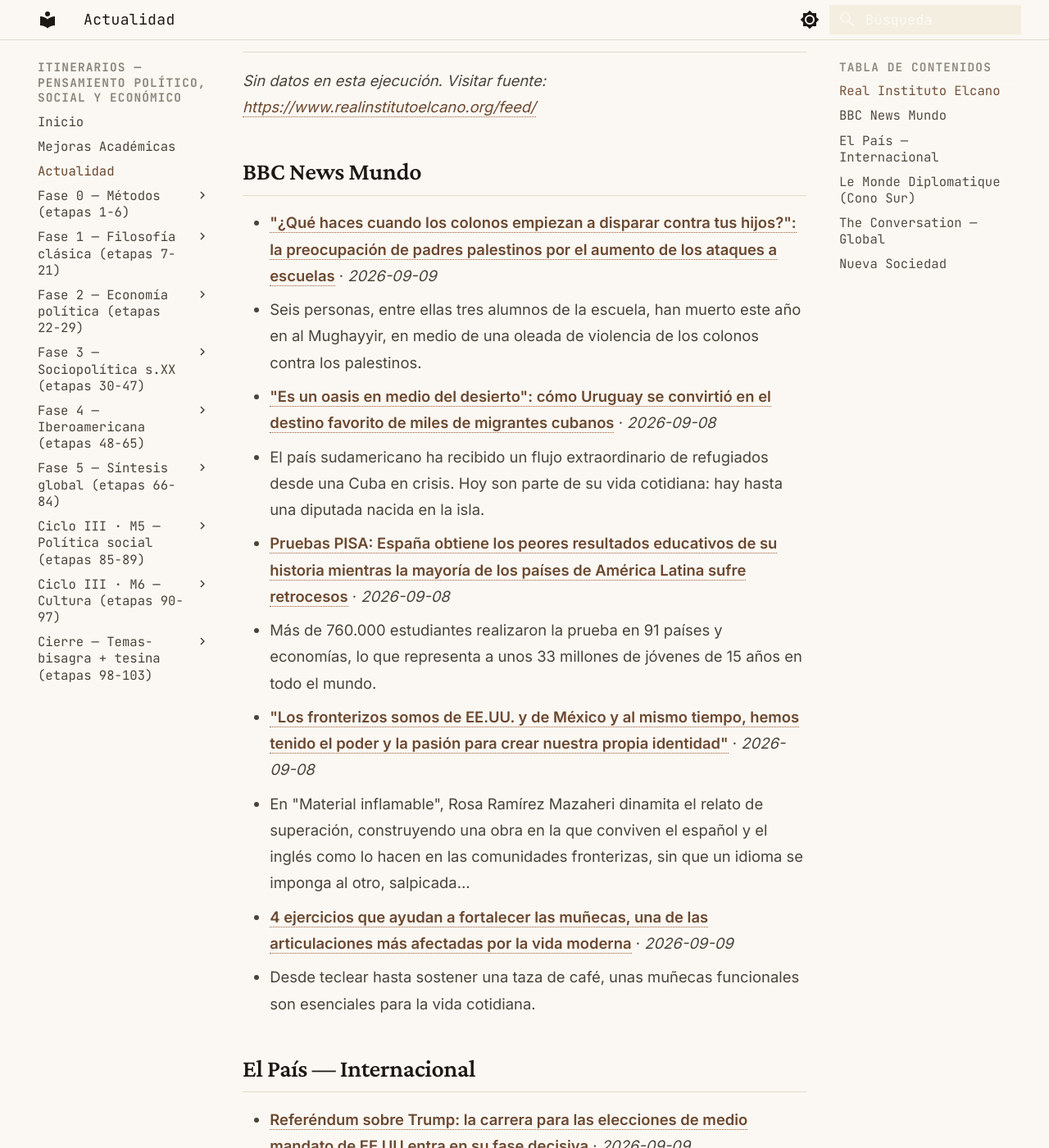
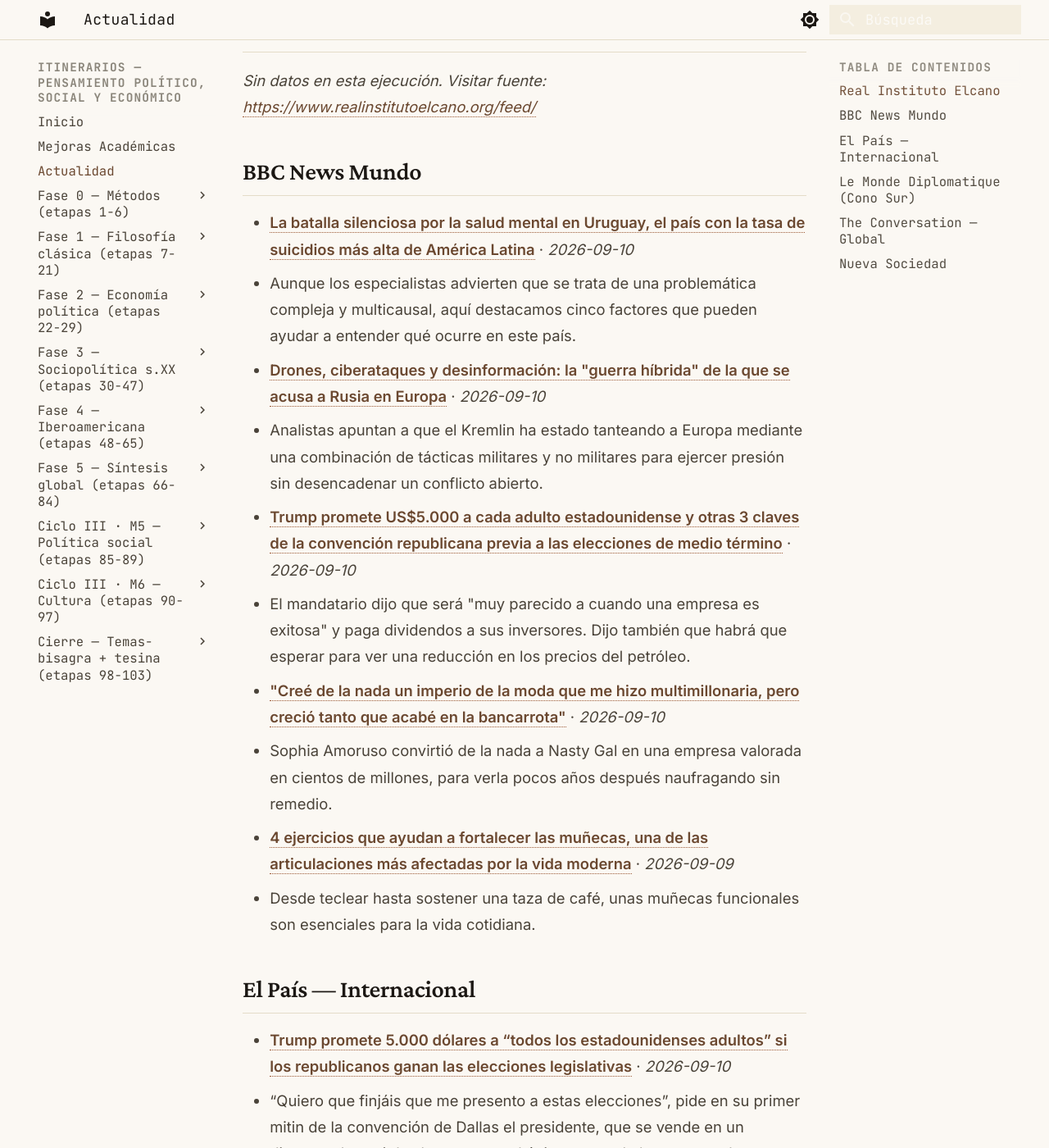
Before and after one commit to MrSpagVi/Curso, an MkDocs documentation site: the page built from docs/actualidad.md, in a window 1280 px wide and 1400 px high, scrolled down 643 px. Shown: the whole window at 82% size. Built offline with MkDocs 1.6.1 and Material for MkDocs 9.7.7, drawn with Linux system fonts in a browser that asks for light colours; some of the changed text lies outside the part shown.

Commit message:
auto: actualidad 2026-09-10

```diff
--- a/docs/actualidad.md
+++ b/docs/actualidad.md
@@ -6,7 +6,7 @@ title: Actualidad
 
 Últimos titulares de fuentes que dictan agenda en ciencia política y geopolítica. Actualizado automáticamente cada día (vía GitHub Actions).
 
-_Última actualización: 2026-09-09 10:28 UTC_
+_Última actualización: 2026-09-10 10:18 UTC_
 
 !!! tip "Ritual mensual — #actualidad"
     El último sábado de cada mes: agarrá **un** titular de los de abajo y escribí **300 palabras** aplicándole **2 autores** del último mes que leíste. ¿Qué diría cada uno? ¿En qué chocan? No resumas la noticia — usala como caso para pensar con las herramientas que venís construyendo. Guardá el texto con el tag `#actualidad` en tu sistema de notas. Esto convierte la teoría en criterio sobre la coyuntura: el objetivo del plan no es citar a Maquiavelo, es leer el presente con él.
@@ -17,29 +17,29 @@ _Sin datos en esta ejecución. Visitar fuente: [https://www.realinstitutoelcano.
 
 ## BBC News Mundo
 
-- **["¿Qué haces cuando los colonos empiezan a disparar contra tus hijos?": la preocupación de padres palestinos por el aumento de los ataques a escuelas](https://www.bbc.com/mundo/articles/c07ld7zd092o?at_medium=RSS&at_campaign=rss)** · *2026-09-09*
-  - Seis personas, entre ellas tres alumnos de la escuela, han muerto este año en al Mughayyir, en medio de una oleada de violencia de los colonos contra los palestinos.
-- **["Es un oasis en medio del desierto": cómo Uruguay se convirtió en el destino favorito de miles de migrantes cubanos](https://www.bbc.com/mundo/articles/c1j4xx7ld29o?at_medium=RSS&at_campaign=rss)** · *2026-09-08*
-  - El país sudamericano ha recibido un flujo extraordinario de refugiados desde una Cuba en crisis. Hoy son parte de su vida cotidiana: hay hasta una diputada nacida en la isla.
-- **[Pruebas PISA: España obtiene los peores resultados educativos de su historia mientras la mayoría de los países de América Latina sufre retrocesos](https://www.bbc.com/mundo/articles/c1kx8d94422o?at_medium=RSS&at_campaign=rss)** · *2026-09-08*
-  - Más de 760.000 estudiantes realizaron la prueba en 91 países y economías, lo que representa a unos 33 millones de jóvenes de 15 años en todo el mundo.
-- **["Los fronterizos somos de EE.UU. y de México y al mismo tiempo, hemos tenido el poder y la pasión para crear nuestra propia identidad"](https://www.bbc.com/mundo/articles/c86nxy3258yo?at_medium=RSS&at_campaign=rss)** · *2026-09-08*
-  - En "Material inflamable", Rosa Ramírez Mazaheri dinamita el relato de superación, construyendo una obra en la que conviven el español y el inglés como lo hacen en las comunidades fronterizas, sin que un idioma se imponga al otro, salpicada…
+- **[La batalla silenciosa por la salud mental en Uruguay, el país con la tasa de suicidios más alta de América Latina](https://www.bbc.com/mundo/articles/c980ndj537eo?at_medium=RSS&at_campaign=rss)** · *2026-09-10*
+  - Aunque los especialistas advierten que se trata de una problemática compleja y multicausal, aquí destacamos cinco factores que pueden ayudar a entender qué ocurre en este país.
+- **[Drones, ciberataques y desinformación: la "guerra híbrida" de la que se acusa a Rusia en Europa](https://www.bbc.com/mundo/articles/c5yw3wqw35no?at_medium=RSS&at_campaign=rss)** · *2026-09-10*
+  - Analistas apuntan a que el Kremlin ha estado tanteando a Europa mediante una combinación de tácticas militares y no militares para ejercer presión sin desencadenar un conflicto abierto.
+- **[Trump promete US$5.000 a cada adulto estadounidense y otras 3 claves de la convención republicana previa a las elecciones de medio término](https://www.bbc.com/mundo/articles/cj06y0qm11lo?at_medium=RSS&at_campaign=rss)** · *2026-09-10*
+  - El mandatario dijo que será "muy parecido a cuando una empresa es exitosa" y paga dividendos a sus inversores. Dijo también que habrá que esperar para ver una reducción en los precios del petróleo.
+- **["Creé de la nada un imperio de la moda que me hizo multimillonaria, pero creció tanto que acabé en la bancarrota"](https://www.bbc.com/mundo/articles/cx2z7krr2pgo?at_medium=RSS&at_campaign=rss)** · *2026-09-10*
+  - Sophia Amoruso convirtió de la nada a Nasty Gal en una empresa valorada en cientos de millones, para verla pocos años después naufragando sin remedio.
 - **[4 ejercicios que ayudan a fortalecer las muñecas, una de las articulaciones más afectadas por la vida moderna](https://www.bbc.com/mundo/articles/cn8m1erdd5do?at_medium=RSS&at_campaign=rss)** · *2026-09-09*
   - Desde teclear hasta sostener una taza de café, unas muñecas funcionales son esenciales para la vida cotidiana.
 
 ## El País — Internacional
 
-- **[Referéndum sobre Trump: la carrera para las elecciones de medio mandato de EE UU entra en su fase decisiva](https://elpais.com/us/2026-09-09/referendum-sobre-trump-las-midterms-de-ee-uu-entran-en-su-fase-decisiva.html)** · *2026-09-09*
-  - Los demócratas cuentan con ventaja en las encuestas de cara a las ‘midterms’ de noviembre, ante el descontento de los votantes por los altos precios y la guerra contra Irán
-- **[Bienvenidos a la ‘Trump-a-palooza’, la insólita convención con la que los republicanos tratan de salvar las elecciones legislativas de noviembre](https://elpais.com/us/2026-09-09/bienvenidos-a-la-trump-a-palooza-la-insolita-convencion-con-la-que-los-republicanos-tratan-de-salvar-las-elecciones-legislativas-de-noviembre.html)** · *2026-09-09*
-  - Decenas de candidatos de distritos reñidos se saltan el cónclave MAGA, convocado a mayor gloria de Trump, por miedo a la influencia tóxica del presidente
-- **[La extrema derecha alemana siente el viento a favor para ganar las próximas elecciones regionales](https://elpais.com/internacional/2026-09-09/la-extrema-derecha-alemana-siente-el-viento-a-favor-para-ganar-las-proximas-elecciones-regionales.html)** · *2026-09-09*
-  - Los grandes partidos se preparan para nuevas sacudidas en Mecklemburgo-Pomerania y Berlín mientras aumenta la presión para que dimita Merz
-- **[Lo que ocurre cuando se deja crecer a la bestia](https://elpais.com/internacional/2026-09-08/lo-que-ocurre-cuando-se-deja-crecer-a-la-bestia.html)** · *2026-09-08*
-  - Cerrar los ojos ante el racismo y los discursos del odio tiene consecuencias
-- **[Los fracasos que nutren a la ultraderecha](https://elpais.com/opinion/2026-09-08/los-fracasos-que-nutren-a-la-ultraderecha.html)** · *2026-09-08*
-  - Conservadores y socialdemócratas han permitido con sus fallos o su pasividad a alimentar al extremismo populista
+- **[Trump promete 5.000 dólares a “todos los estadounidenses adultos” si los republicanos ganan las elecciones legislativas](https://elpais.com/us/2026-09-10/trump-promete-en-el-trump-a-palooza-un-bono-de-5000-dolares-si-los-republicanos-ganan-las-midterms.html)** · *2026-09-10*
+  - “Quiero que finjáis que me presento a estas elecciones”, pide en su primer mitin de la convención de Dallas el presidente, que se vende en un discurso de casi dos horas como el único capaz de hacer ganar los comicios a su partido
+- **[Gorras rojas, fervor MAGA y un senador demócrata en la convención con la que Trump quiere salvar las ‘midterms’](https://elpais.com/us/2026-09-10/gorras-rojas-fervor-maga-y-un-senador-democrata-en-la-convencion-con-la-que-trump-quiere-salvar-las-midterms.html)** · *2026-09-10*
+  - Los republicanos se citan en Dallas en un cónclave deslucido que decenas de candidatos han decidido saltarse por la impopularidad del presidente. John Fetterman, del partido rival, interviene por sorpresa
+- **[¿Qué hace de AfD una amenaza para la democracia en Alemania?](https://elpais.com/internacional/2026-09-10/que-hace-de-afd-una-amenaza-para-la-democracia-en-alemania.html)** · *2026-09-10*
+  - Partidos, instituciones y ONG advierten que el partido de extrema derecha busca subvertir el orden constitucional con medidas xenófobas y ultranacionalistas
+- **[La guerra de la ultraderecha contra la Bauhaus](https://elpais.com/opinion/2026-09-10/la-guerra-de-la-ultraderecha-contra-la-bauhaus.html)** · *2026-09-10*
+  - Los partidos como AfD siempre libran guerras culturales, erigidos en representantes de eso que denominan “pueblo real”
+- **[Hitler ya dijo “yo soy la última oportunidad para Europa”](https://elpais.com/opinion/2026-09-10/hitler-ya-dijo-yo-soy-la-ultima-oportunidad-para-europa.html)** · *2026-09-10*
+  - Nadie parece captar bien el sentido del malestar que impulsa el populismo ultra en unos países anémicos de esperanzas
 
 ## Le Monde Diplomatique (Cono Sur)
 
@@ -47,16 +47,16 @@ _Sin datos en esta ejecución. Visitar fuente: [https://www.eldiplo.org/feed/](h
 
 ## The Conversation — Global
 
-- **[Andrew Hastie denounces Pauline Hanson and Barnaby Joyce as ‘lying cowards’](https://theconversation.com/andrew-hastie-denounces-pauline-hanson-and-barnaby-joyce-as-lying-cowards-291554)** · *2026-09-09*
-  - The attack comes after One Nation published a cartoon that makes referenced to Hastie as a “traitor”.
-- **[Blanche d'Alpuget leaves a lasting imprint on Australian literature – and politics](https://theconversation.com/blanche-dalpuget-leaves-a-lasting-imprint-on-australian-literature-and-politics-291549)** · *2026-09-09*
-  - Blanche d'Alpuget had a long and successful career as a writers, but it was her stunning biography of Bob Hawke that brought her fame – and influence.
-- **[Noise exposure is linked to chronic stress and heart disease. It’s time to make peace and quiet a public health right](https://theconversation.com/noise-exposure-is-linked-to-chronic-stress-and-heart-disease-its-time-to-make-peace-and-quiet-a-public-health-right-289995)** · *2026-09-09*
-  - Constant urban noise cases chronic stress, and poorer areas are exposed to more of it.
-- **[Politics with Michelle Grattan: Chris Bowen on co-hosting COP and Australia’s renewables target](https://theconversation.com/politics-with-michelle-grattan-chris-bowen-on-co-hosting-cop-and-australias-renewables-target-291551)** · *2026-09-09*
-  - The environment minister has fought back against criticisms that very few world leaders will attend the pre-COP meeting in the Pacific.
-- **[View from The Hill: When what’s good for the goose is not okay for the gander](https://theconversation.com/view-from-the-hill-when-whats-good-for-the-goose-is-not-okay-for-the-gander-290829)** · *2026-09-09*
-  - Labor once relentlessly pursued former minister Bridget McKenzie over so-called “sports rorts”. Now the tables have been turned.
+- **[France: the far right’s proposed headscarf ban in public places breaches religious freedom and anti-discrimination principles](https://theconversation.com/france-the-far-rights-proposed-headscarf-ban-in-public-places-breaches-religious-freedom-and-anti-discrimination-principles-291498)** · *2026-09-10*
+  - The fight against Islamism is the rationale behind Marine Le Pen’s RN party, but research data suggests that head-covering in keeping with Islamic tradition is not politically motivated.
+- **[Pressure: Andrew Scott excels in D-day drama that gets caught between history and Hollywood](https://theconversation.com/pressure-andrew-scott-excels-in-d-day-drama-that-gets-caught-between-history-and-hollywood-290687)** · *2026-09-10*
+  - The film presents a welcome lesson in the importance of speaking truth to power, regardless of the pressure that results.
+- **[View from The Hill: Let’s make the argument for, not against, migration: Malinauskas](https://theconversation.com/view-from-the-hill-lets-make-the-argument-for-not-against-migration-malinauskas-291557)** · *2026-09-10*
+  - As the Albanese government continues to agonise over how to rejig it’s immigration policy, Peter Malinauskas gives a rare defence of migration
+- **[Why cancer affects children differently to adults](https://theconversation.com/why-cancer-affects-children-differently-to-adults-291465)** · *2026-09-10*
+  - Childhood cancer affects different tissues and has different causes. We need to treat it as a separate disease.
+- **[Grattan on Friday: it’s taken Hanson’s overreach on Hastie to put some spine into Liberals](https://theconversation.com/grattan-on-friday-its-taken-hansons-overreach-on-hastie-to-put-some-spine-into-liberals-291555)** · *2026-09-10*
+  - Pauline Hanson is a woman who says she ‘doesn’t back down’. This week brought two high-risk demonstrations of heels firmly dug in to prove it.
 
 ## Nueva Sociedad
 
```
